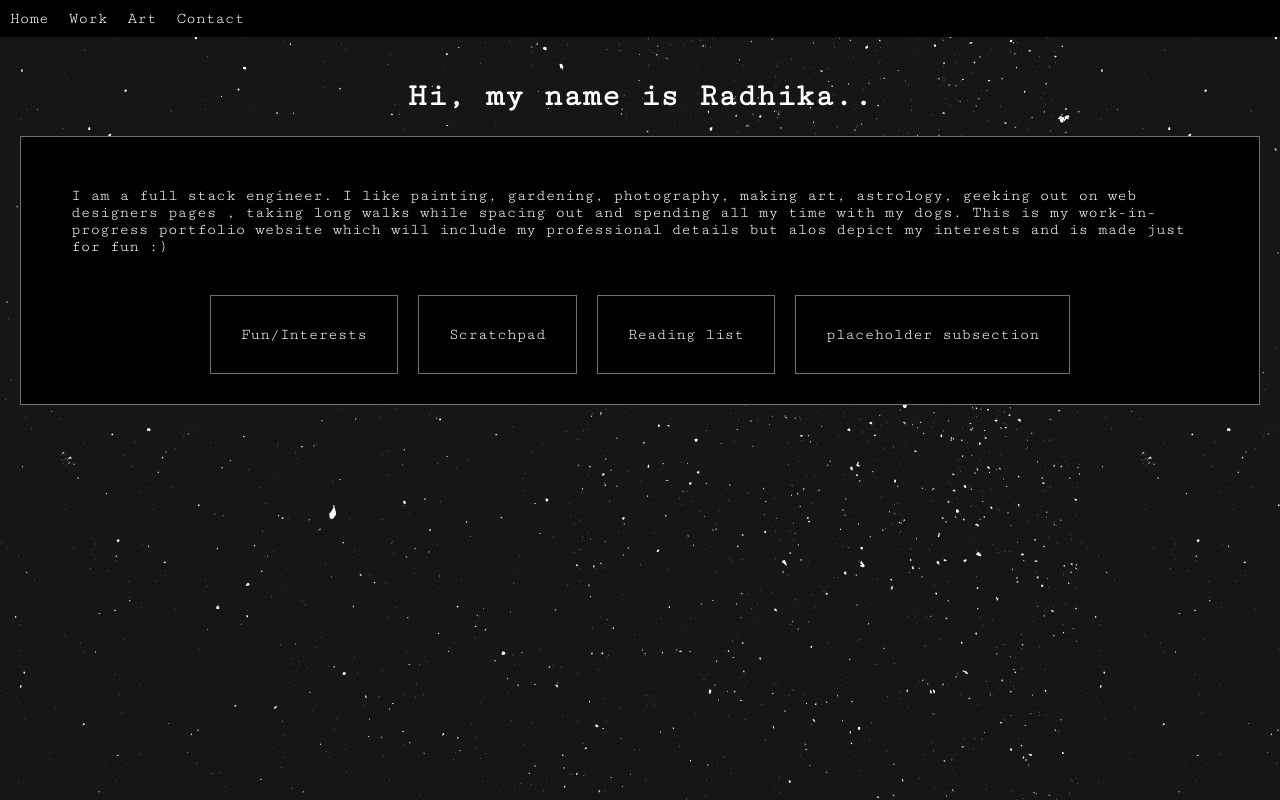
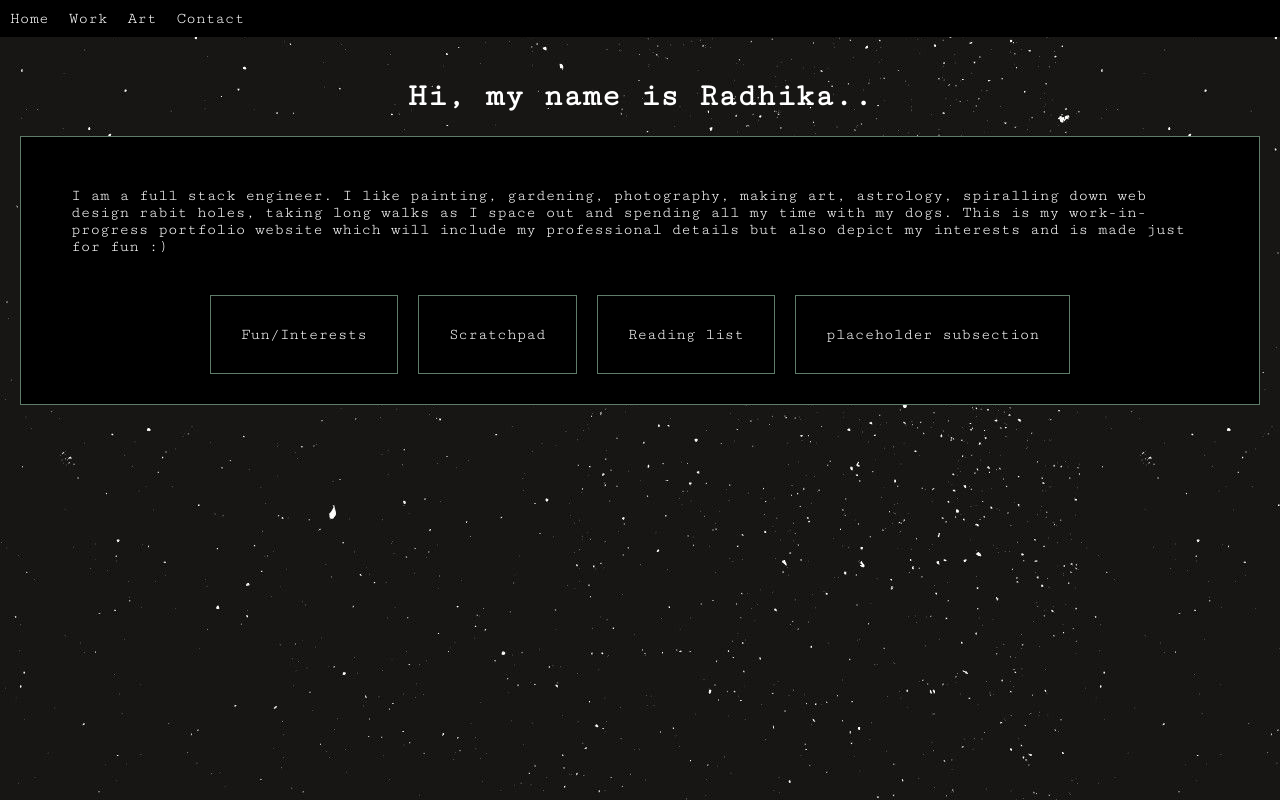
Before and after one commit to radhikabhati/portfolio, a React (Create React App) app: page / in a window 1280 px wide. Built offline with nearby package versions, Linux system fonts and the light colour scheme.

Commit message:
typo fix

```diff
--- a/src/Landing.js
+++ b/src/Landing.js
@@ -7,7 +7,7 @@ function Landing() {
 
 
      <div className="subsection-holder">
-      <div className='about'>I am a full stack engineer. I like painting, gardening, photography, making art, astrology, geeking out on web designers pages , taking long walks while spacing out and spending all my time with my dogs. This is my work-in-progress portfolio website which will include my professional details but alos depict my interests and is made just for fun :)</div>
+      <div className='about'>I am a full stack engineer. I like painting, gardening, photography, making art, astrology, spiralling down web design rabit holes, taking long walks as I space out and spending all my time with my dogs. This is my work-in-progress portfolio website which will include my professional details but also depict my interests and is made just for fun :)</div>
       <div className='sub'>Fun/Interests</div>
       <div className='sub'>Scratchpad</div>
       <div className='sub'>Reading list</div>
```
